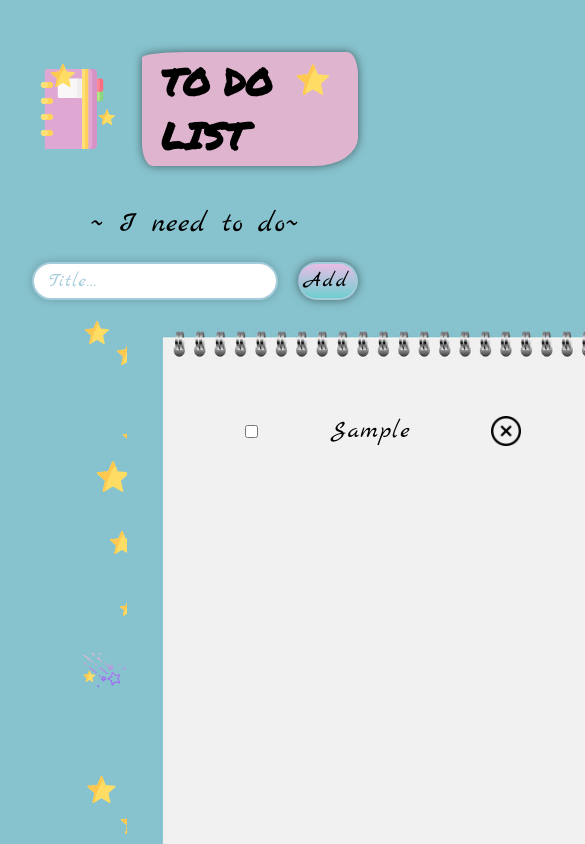
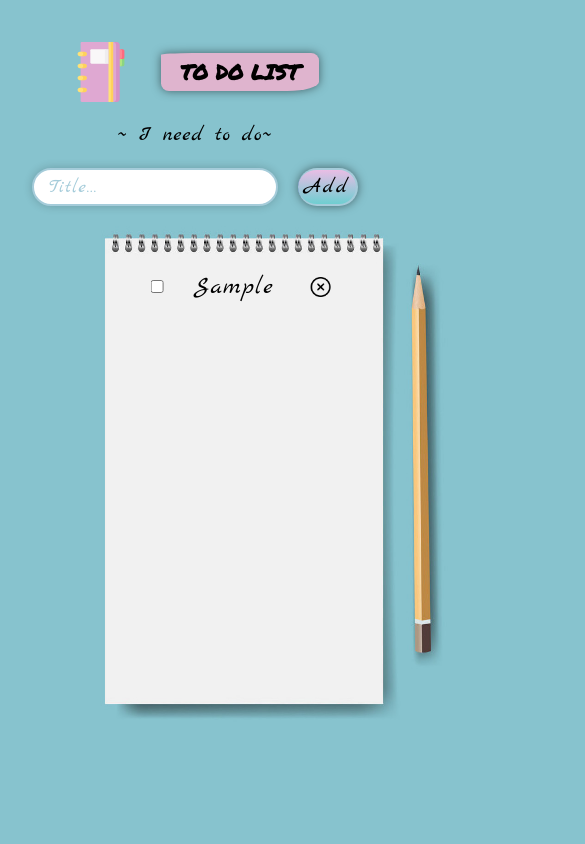
Before and after one commit to DaryaZel/TO-DO-LIST, a website built with webpack: page index.html in a window 390 px wide. Both pictures are taken after typing "Sample" into the empty fields and a click on the button "Add". Shown: the top 844 px of the page, 585 px wide, since content can reach past the window. Built offline with nearby package versions, Linux system fonts and the light colour scheme.

Commit message:
add responsive design

```diff
--- a/public/css/style.css
+++ b/public/css/style.css
@@ -107,7 +107,7 @@ body, html {
   background-image: url("../img/notebook.jpeg");
   background-repeat: no-repeat;
   background-size: 100% 100%;
-    background-color: #87c3ce;
+  background-color: #87c3ce;
   position: relative;
 }
 .note-list{
@@ -164,7 +164,7 @@ body, html {
 #svg_1{
   position: absolute;
   top: 15%;
-  left: 85%;
+  left: 75%;
 }
 #svg_2{
   position: absolute;
@@ -310,3 +310,90 @@ body, html {
   transform:  translate(0%, 0%) scale(1);
   opacity: 1;
 }
+@media only screen and (max-width: 970px) {
+  #svg_1{
+      display: none;
+  }
+}
+@media only screen and (max-width: 900px) {
+  .main-container-for-stars-part-1, .main-container-for-stars-part-2{
+    display: none;
+  }
+}
+@media only screen and (max-width: 760px) {
+  #svg_25{
+    position: absolute;
+    top: 10%;
+    left: 5%;
+  }
+  #svg_26{
+    position: absolute;
+    top: 10%;
+    left: 90%;
+  }
+  #svg_27{
+    position: absolute;
+    top:70%;
+    left: 10%;
+  }
+}
+@media only screen and (max-width: 560px) {
+  #svg_25, #svg_26, #svg_27{
+    display: none;
+  }
+  .main-container-for-list-decor{
+    min-width: 400px;
+    max-width: 450px;
+    max-height: 500px;
+  }
+}
+@media only screen and (max-width: 460px) {
+  .header{
+    margin: 10px 0 20px;
+  }
+  .header__img{
+    height: 60px;
+  }
+  .header__title{
+    font-size: 1.3em;
+  }
+  .form__label{
+    margin-bottom: 5px;
+    font-size: 1.3em;
+  }
+  .form-container__input{
+    min-width: 50px;
+  }
+  .main-container-for-list-decor{
+    min-width: 320px;
+    max-width: 450px;
+    max-height: 500px;
+  }
+  .pencil{
+    max-height: 500px;
+  }
+  .note-list{
+    top: 5%;
+    left: 32%;
+    transform: translateX(-35%);
+  }
+  .note-list__item{
+    padding: 0 15px;
+  }
+  .list-item{
+    line-height: 20px;
+  }
+  .list-item__span{
+    width: 20px;
+    height: 20px;
+  }
+  .list-item__closeIMG{
+    width: 20px;
+    height: 20px;
+  }
+}
+@media only screen and (max-width: 330px){
+  .main-container-for-list-decor{
+    min-width: 300px;
+  }
+}
--- a/src/css/main.css
+++ b/src/css/main.css
@@ -104,7 +104,7 @@ body, html {
   background-image: url("../img/notebook.jpeg");
   background-repeat: no-repeat;
   background-size: 100% 100%;
-    background-color: #87c3ce;
+  background-color: #87c3ce;
   position: relative;
 }
 .note-list{
@@ -161,7 +161,7 @@ body, html {
 #svg_1{
   position: absolute;
   top: 15%;
-  left: 85%;
+  left: 75%;
 }
 #svg_2{
   position: absolute;
@@ -307,3 +307,90 @@ body, html {
   transform:  translate(0%, 0%) scale(1);
   opacity: 1;
 }
+@media only screen and (max-width: 970px) {
+  #svg_1{
+      display: none;
+  }
+}
+@media only screen and (max-width: 900px) {
+  .main-container-for-stars-part-1, .main-container-for-stars-part-2{
+    display: none;
+  }
+}
+@media only screen and (max-width: 760px) {
+  #svg_25{
+    position: absolute;
+    top: 10%;
+    left: 5%;
+  }
+  #svg_26{
+    position: absolute;
+    top: 10%;
+    left: 90%;
+  }
+  #svg_27{
+    position: absolute;
+    top:70%;
+    left: 10%;
+  }
+}
+@media only screen and (max-width: 560px) {
+  #svg_25, #svg_26, #svg_27{
+    display: none;
+  }
+  .main-container-for-list-decor{
+    min-width: 400px;
+    max-width: 450px;
+    max-height: 500px;
+  }
+}
+@media only screen and (max-width: 460px) {
+  .header{
+    margin: 10px 0 20px;
+  }
+  .header__img{
+    height: 60px;
+  }
+  .header__title{
+    font-size: 1.3em;
+  }
+  .form__label{
+    margin-bottom: 5px;
+    font-size: 1.3em;
+  }
+  .form-container__input{
+    min-width: 50px;
+  }
+  .main-container-for-list-decor{
+    min-width: 320px;
+    max-width: 450px;
+    max-height: 500px;
+  }
+  .pencil{
+    max-height: 500px;
+  }
+  .note-list{
+    top: 5%;
+    left: 32%;
+    transform: translateX(-35%);
+  }
+  .note-list__item{
+    padding: 0 15px;
+  }
+  .list-item{
+    line-height: 20px;
+  }
+  .list-item__span{
+    width: 20px;
+    height: 20px;
+  }
+  .list-item__closeIMG{
+    width: 20px;
+    height: 20px;
+  }
+}
+@media only screen and (max-width: 330px){
+  .main-container-for-list-decor{
+    min-width: 300px;
+  }
+}
```
